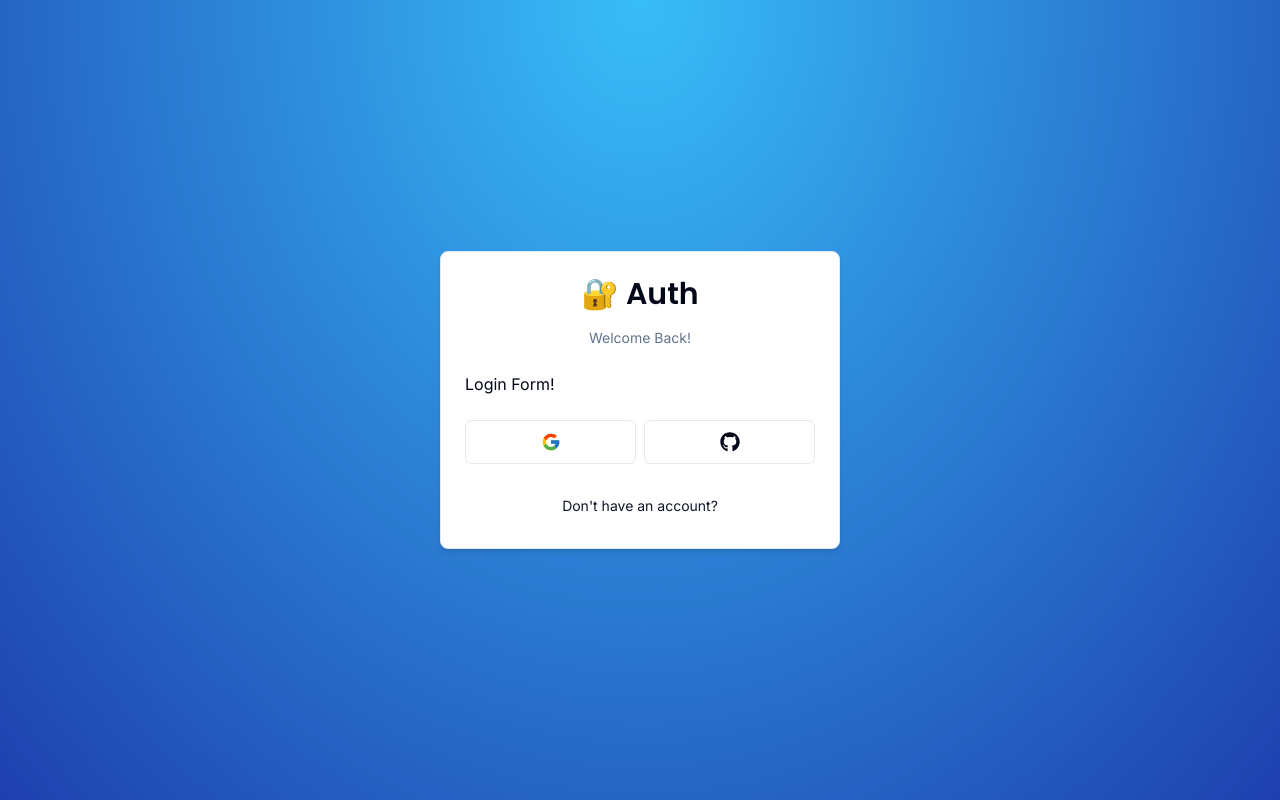
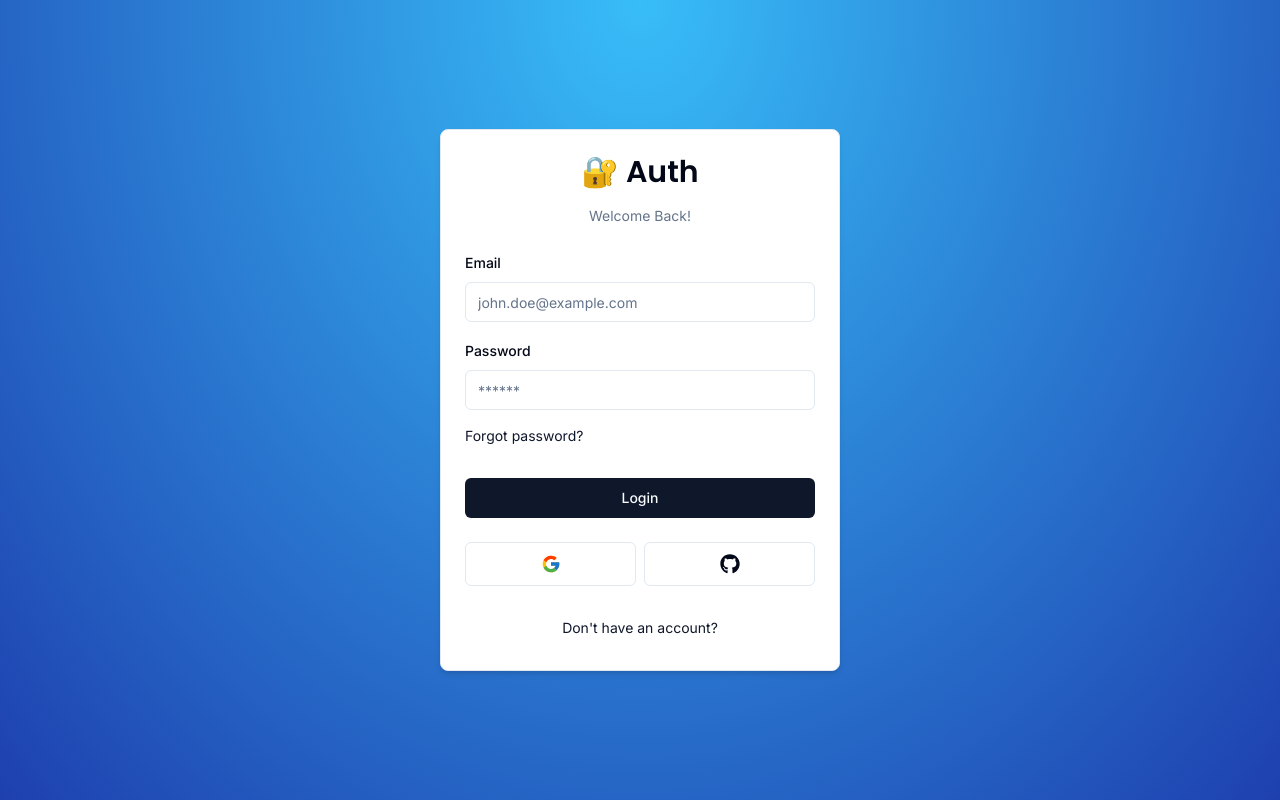
Before and after one commit to mimoriam/next-auth-v5, a Next.js app: page /auth/login in a window 1280 px wide. Built offline with nearby package versions, Linux system fonts and the light colour scheme.

Commit message:
Commit #8 - Form created for validation only

```diff
--- a/components/auth/login-form.tsx
+++ b/components/auth/login-form.tsx
@@ -1,6 +1,34 @@
+"use client";
+
+import * as z from "zod";
+import { useForm } from "react-hook-form";
+import { zodResolver } from "@hookform/resolvers/zod";
+
+import { LoginSchema } from "@/schemas";
+import { Input } from "@/components/ui/input";
+import {
+  Form,
+  FormControl,
+  FormField,
+  FormItem,
+  FormLabel,
+  FormMessage,
+} from "@/components/ui/form";
 import { CardWrapper } from "@/components/auth/card-wrapper";
+import { Button } from "@/components/ui/button";
+import Link from "next/link";
 
 export const LoginForm = () => {
+  const form = useForm<z.infer<typeof LoginSchema>>({
+    resolver: zodResolver(LoginSchema),
+    defaultValues: {
+      email: "",
+      password: "",
+    },
+  });
+
+  const onSubmit = (values: z.infer<typeof LoginSchema>) => {};
+
   return (
     <div>
       <CardWrapper
@@ -9,7 +37,63 @@
         backButtonHref="/auth/register"
         showSocial
       >
-        Login Form!
+        <Form {...form}>
+          <form onSubmit={form.handleSubmit(onSubmit)} className="space-y-6">
+            <div className="space-y-4">
+              {
+                <>
+                  <FormField
+                    control={form.control}
+                    name="email"
+                    render={({ field }) => (
+                      <FormItem>
+                        <FormLabel>Email</FormLabel>
+                        <FormControl>
+                          <Input
+                            {...field}
+                            disabled={false}
+                            placeholder="john.doe@example.com"
+                            type="email"
+                          />
+                        </FormControl>
+                        <FormMessage />
+                      </FormItem>
+                    )}
+                  />
+                  <FormField
+                    control={form.control}
+                    name="password"
+                    render={({ field }) => (
+                      <FormItem>
+                        <FormLabel>Password</FormLabel>
+                        <FormControl>
+                          <Input
+                            {...field}
+                            disabled={false}
+                            placeholder="******"
+                            type="password"
+                          />
+                        </FormControl>
+                        <Button
+                          size="sm"
+                          variant="link"
+                          asChild
+                          className="px-0 font-normal"
+                        >
+                          <Link href="/auth/reset">Forgot password?</Link>
+                        </Button>
+                        <FormMessage />
+                      </FormItem>
+                    )}
+                  />
+                </>
+              }
+            </div>
+            <Button type="submit" className="w-full">
+              Login
+            </Button>
+          </form>
+        </Form>
       </CardWrapper>
     </div>
   );
--- /dev/null
+++ b/components/ui/form.tsx
@@ -0,0 +1,176 @@
+import * as React from "react"
+import * as LabelPrimitive from "@radix-ui/react-label"
+import { Slot } from "@radix-ui/react-slot"
+import {
+  Controller,
+  ControllerProps,
+  FieldPath,
+  FieldValues,
+  FormProvider,
+  useFormContext,
+} from "react-hook-form"
+
+import { cn } from "@/lib/utils"
+import { Label } from "@/components/ui/label"
+
+const Form = FormProvider
+
+type FormFieldContextValue<
+  TFieldValues extends FieldValues = FieldValues,
+  TName extends FieldPath<TFieldValues> = FieldPath<TFieldValues>
+> = {
+  name: TName
+}
+
+const FormFieldContext = React.createContext<FormFieldContextValue>(
+  {} as FormFieldContextValue
+)
+
+const FormField = <
+  TFieldValues extends FieldValues = FieldValues,
+  TName extends FieldPath<TFieldValues> = FieldPath<TFieldValues>
+>({
+  ...props
+}: ControllerProps<TFieldValues, TName>) => {
+  return (
+    <FormFieldContext.Provider value={{ name: props.name }}>
+      <Controller {...props} />
+    </FormFieldContext.Provider>
+  )
+}
+
+const useFormField = () => {
+  const fieldContext = React.useContext(FormFieldContext)
+  const itemContext = React.useContext(FormItemContext)
+  const { getFieldState, formState } = useFormContext()
+
+  const fieldState = getFieldState(fieldContext.name, formState)
+
+  if (!fieldContext) {
+    throw new Error("useFormField should be used within <FormField>")
+  }
+
+  const { id } = itemContext
+
+  return {
+    id,
+    name: fieldContext.name,
+    formItemId: `${id}-form-item`,
+    formDescriptionId: `${id}-form-item-description`,
+    formMessageId: `${id}-form-item-message`,
+    ...fieldState,
+  }
+}
+
+type FormItemContextValue = {
+  id: string
+}
+
+const FormItemContext = React.createContext<FormItemContextValue>(
+  {} as FormItemContextValue
+)
+
+const FormItem = React.forwardRef<
+  HTMLDivElement,
+  React.HTMLAttributes<HTMLDivElement>
+>(({ className, ...props }, ref) => {
+  const id = React.useId()
+
+  return (
+    <FormItemContext.Provider value={{ id }}>
+      <div ref={ref} className={cn("space-y-2", className)} {...props} />
+    </FormItemContext.Provider>
+  )
+})
+FormItem.displayName = "FormItem"
+
+const FormLabel = React.forwardRef<
+  React.ElementRef<typeof LabelPrimitive.Root>,
+  React.ComponentPropsWithoutRef<typeof LabelPrimitive.Root>
+>(({ className, ...props }, ref) => {
+  const { error, formItemId } = useFormField()
+
+  return (
+    <Label
+      ref={ref}
+      className={cn(error && "text-destructive", className)}
+      htmlFor={formItemId}
+      {...props}
+    />
+  )
+})
+FormLabel.displayName = "FormLabel"
+
+const FormControl = React.forwardRef<
+  React.ElementRef<typeof Slot>,
+  React.ComponentPropsWithoutRef<typeof Slot>
+>(({ ...props }, ref) => {
+  const { error, formItemId, formDescriptionId, formMessageId } = useFormField()
+
+  return (
+    <Slot
+      ref={ref}
+      id={formItemId}
+      aria-describedby={
+        !error
+          ? `${formDescriptionId}`
+          : `${formDescriptionId} ${formMessageId}`
+      }
+      aria-invalid={!!error}
+      {...props}
+    />
+  )
+})
+FormControl.displayName = "FormControl"
+
+const FormDescription = React.forwardRef<
+  HTMLParagraphElement,
+  React.HTMLAttributes<HTMLParagraphElement>
+>(({ className, ...props }, ref) => {
+  const { formDescriptionId } = useFormField()
+
+  return (
+    <p
+      ref={ref}
+      id={formDescriptionId}
+      className={cn("text-sm text-muted-foreground", className)}
+      {...props}
+    />
+  )
+})
+FormDescription.displayName = "FormDescription"
+
+const FormMessage = React.forwardRef<
+  HTMLParagraphElement,
+  React.HTMLAttributes<HTMLParagraphElement>
+>(({ className, children, ...props }, ref) => {
+  const { error, formMessageId } = useFormField()
+  const body = error ? String(error?.message) : children
+
+  if (!body) {
+    return null
+  }
+
+  return (
+    <p
+      ref={ref}
+      id={formMessageId}
+      className={cn("text-sm font-medium text-destructive", className)}
+      {...props}
+    >
+      {body}
+    </p>
+  )
+})
+FormMessage.displayName = "FormMessage"
+
+export {
+  useFormField,
+  Form,
+  FormItem,
+  FormLabel,
+  FormControl,
+  FormDescription,
+  FormMessage,
+  FormField,
+}
--- /dev/null
+++ b/components/ui/input.tsx
@@ -0,0 +1,25 @@
+import * as React from "react"
+
+import { cn } from "@/lib/utils"
+
+export interface InputProps
+  extends React.InputHTMLAttributes<HTMLInputElement> {}
+
+const Input = React.forwardRef<HTMLInputElement, InputProps>(
+  ({ className, type, ...props }, ref) => {
+    return (
+      <input
+        type={type}
+        className={cn(
+          "flex h-10 w-full rounded-md border border-input bg-background px-3 py-2 text-sm ring-offset-background file:border-0 file:bg-transparent file:text-sm file:font-medium placeholder:text-muted-foreground focus-visible:outline-none focus-visible:ring-2 focus-visible:ring-ring focus-visible:ring-offset-2 disabled:cursor-not-allowed disabled:opacity-50",
+          className
+        )}
+        ref={ref}
+        {...props}
+      />
+    )
+  }
+)
+Input.displayName = "Input"
+
+export { Input }
--- /dev/null
+++ b/components/ui/label.tsx
@@ -0,0 +1,26 @@
+"use client"
+
+import * as React from "react"
+import * as LabelPrimitive from "@radix-ui/react-label"
+import { cva, type VariantProps } from "class-variance-authority"
+
+import { cn } from "@/lib/utils"
+
+const labelVariants = cva(
+  "text-sm font-medium leading-none peer-disabled:cursor-not-allowed peer-disabled:opacity-70"
+)
+
+const Label = React.forwardRef<
+  React.ElementRef<typeof LabelPrimitive.Root>,
+  React.ComponentPropsWithoutRef<typeof LabelPrimitive.Root> &
+    VariantProps<typeof labelVariants>
+>(({ className, ...props }, ref) => (
+  <LabelPrimitive.Root
+    ref={ref}
+    className={cn(labelVariants(), className)}
+    {...props}
+  />
+))
+Label.displayName = LabelPrimitive.Root.displayName
+
+export { Label }
--- a/package.json
+++ b/package.json
@@ -9,6 +9,8 @@
     "lint": "next lint"
   },
   "dependencies": {
+    "@hookform/resolvers": "^3.3.4",
+    "@radix-ui/react-label": "^2.0.2",
     "@radix-ui/react-slot": "^1.0.2",
     "class-variance-authority": "^0.7.0",
     "clsx": "^2.1.0",
@@ -16,9 +18,11 @@
     "next": "14.1.4",
     "react": "^18",
     "react-dom": "^18",
+    "react-hook-form": "^7.51.1",
     "react-icons": "^5.0.1",
     "tailwind-merge": "^2.2.2",
-    "tailwindcss-animate": "^1.0.7"
+    "tailwindcss-animate": "^1.0.7",
+    "zod": "^3.22.4"
   },
   "devDependencies": {
     "@types/node": "^20",
--- /dev/null
+++ b/schemas/index.ts
@@ -0,0 +1,11 @@
+import * as z from "zod";
+
+export const LoginSchema = z.object({
+  email: z.string().email({
+    message: "Email is required",
+  }),
+  password: z.string().min(1, {
+    message: "Password is required",
+  }),
+  code: z.optional(z.string()),
+});
```
Also changed, not shown: commands.txt, 1 other file (tests, documents, lock files or other folders).
